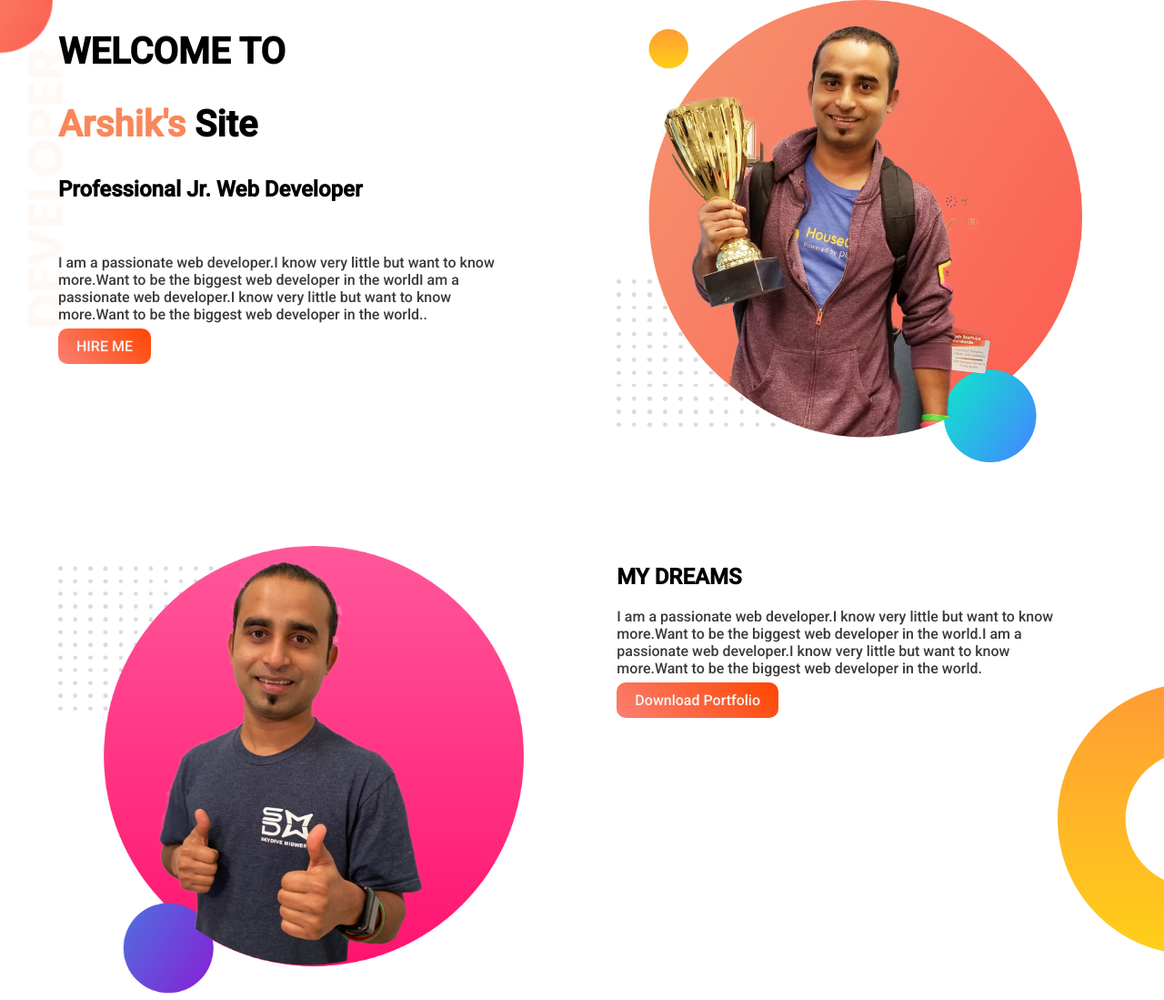
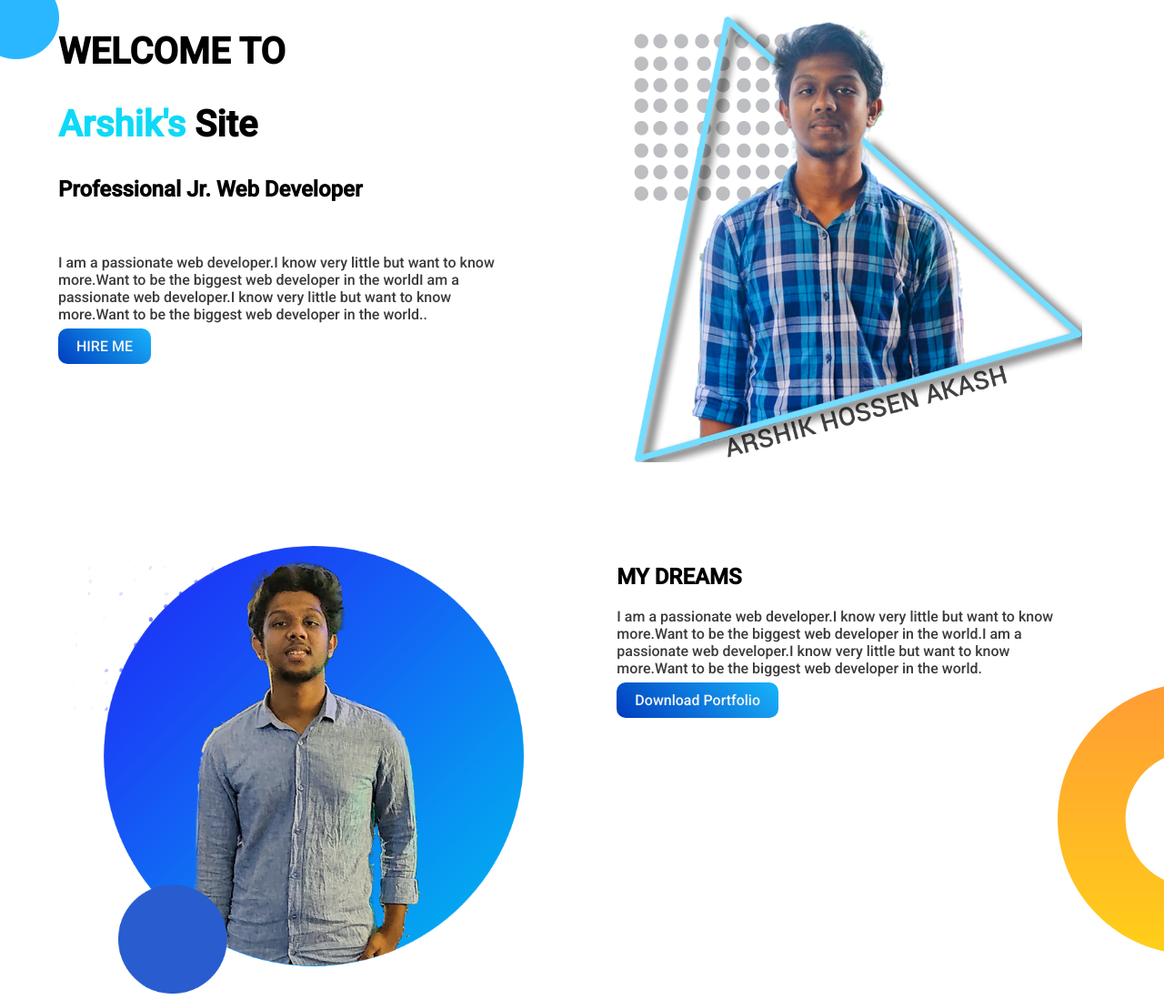
Before and after one commit to ArshikAkash/web-portfolio, a plain HTML site: page index.html in a window 1280 px wide. Shown: the top 1099 px of the page at 91% size. Drawn offline with Linux system fonts and the light colour scheme.

Commit message:
added pic

```diff
--- a/index.html
+++ b/index.html
@@ -18,12 +18,12 @@
             <a class="link-button" target="_blank" href="https://www.facebook.com/ArshikAkash">HIRE ME</a>
         </div>
         <div class="half-width">
-            <img src="images/jhankar.png" alt="">
+            <img src="images/akash1.png" alt="">
         </div>
     </section>
     <section class="dream-area">
         <div class="half-width">
-            <img src="images/jhankar2.png" alt="">
+            <img src="images/akash2.png" alt="">
         </div>
         <div class="half-width">
             <h2>MY DREAMS</h2>
--- a/style.css
+++ b/style.css
@@ -6,7 +6,7 @@ h1 {
 	font-size: 40px;
 }
 #name {
-	color: rgba(248, 130, 83, 0.952);
+	color: rgba(2, 215, 247, 0.952);
 }
 .half-width {
 	width: 40%;
@@ -20,16 +20,16 @@ h1 {
 	height: 100%;
 }
 .top-banner {
-	background-image: url(images/top-banner.png);
+	background-image: url(images/top-banner2.png);
 	background-repeat: no-repeat;
 	height: 600px;
 }
 section {
-	height: 500px;
+	height: 600px;
 }
 .link-button {
 	text-decoration: none;
-	background-image: linear-gradient(45deg, salmon, orangered);
+	background-image: linear-gradient(45deg, rgb(0, 60, 190), rgb(25, 180, 251));
 	padding: 10px 20px;
 	color: whitesmoke;
 	border-radius: 10px;
@@ -39,7 +39,7 @@ p {
 	color: rgb(59, 59, 59);
 }
 h3 {
-	color: tomato;
+	color: rgb(0, 149, 248);
 }
 pre {
 	font-size: 40px;
@@ -67,7 +67,7 @@ pre {
 }
 #full-stack {
 	border-left: 7px solid;
-	border-image: linear-gradient(rgb(255, 67, 67), rgb(248, 181, 103));
+	border-image: linear-gradient(rgb(26, 247, 255), rgb(0, 113, 241));
 	border-image-slice: 1;
 }
 footer {
```
Also changed, not shown: images/akash1.png (added), images/akash2.png (added), images/top-banner2.png (added).
